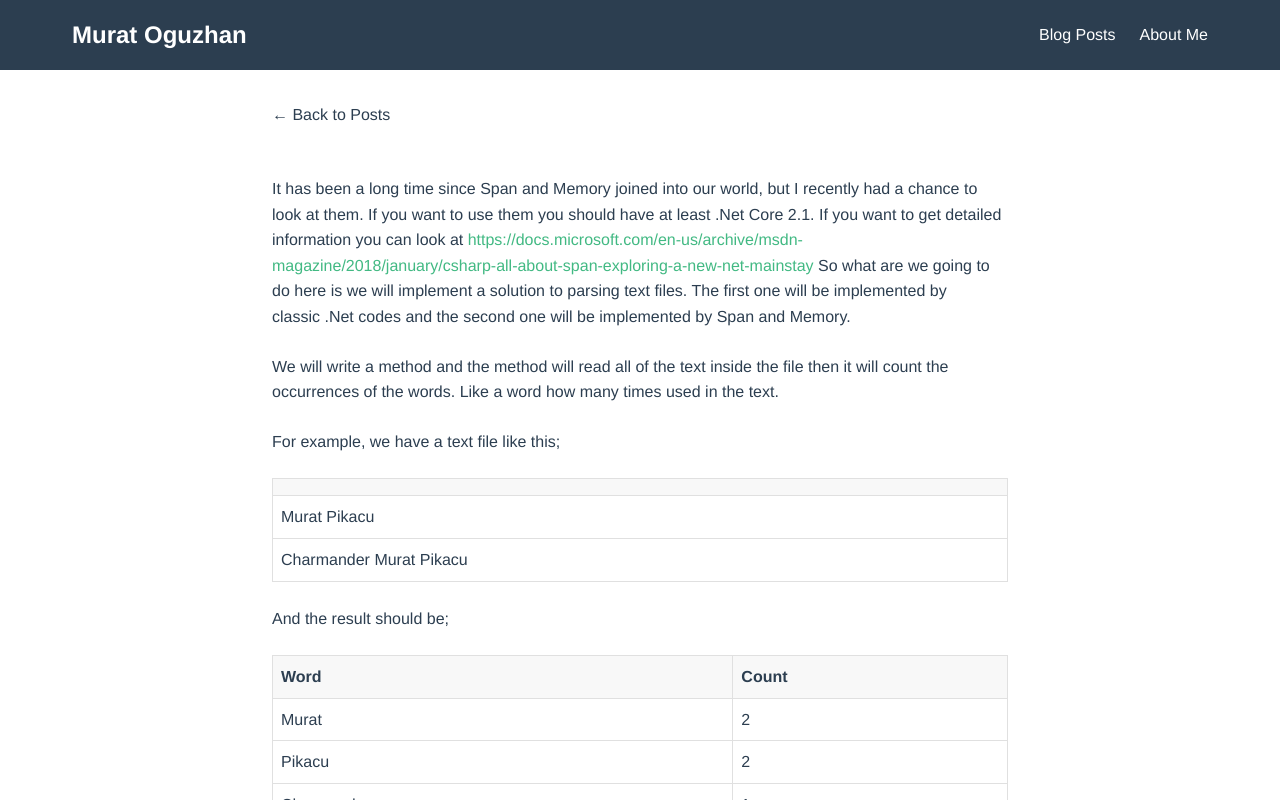
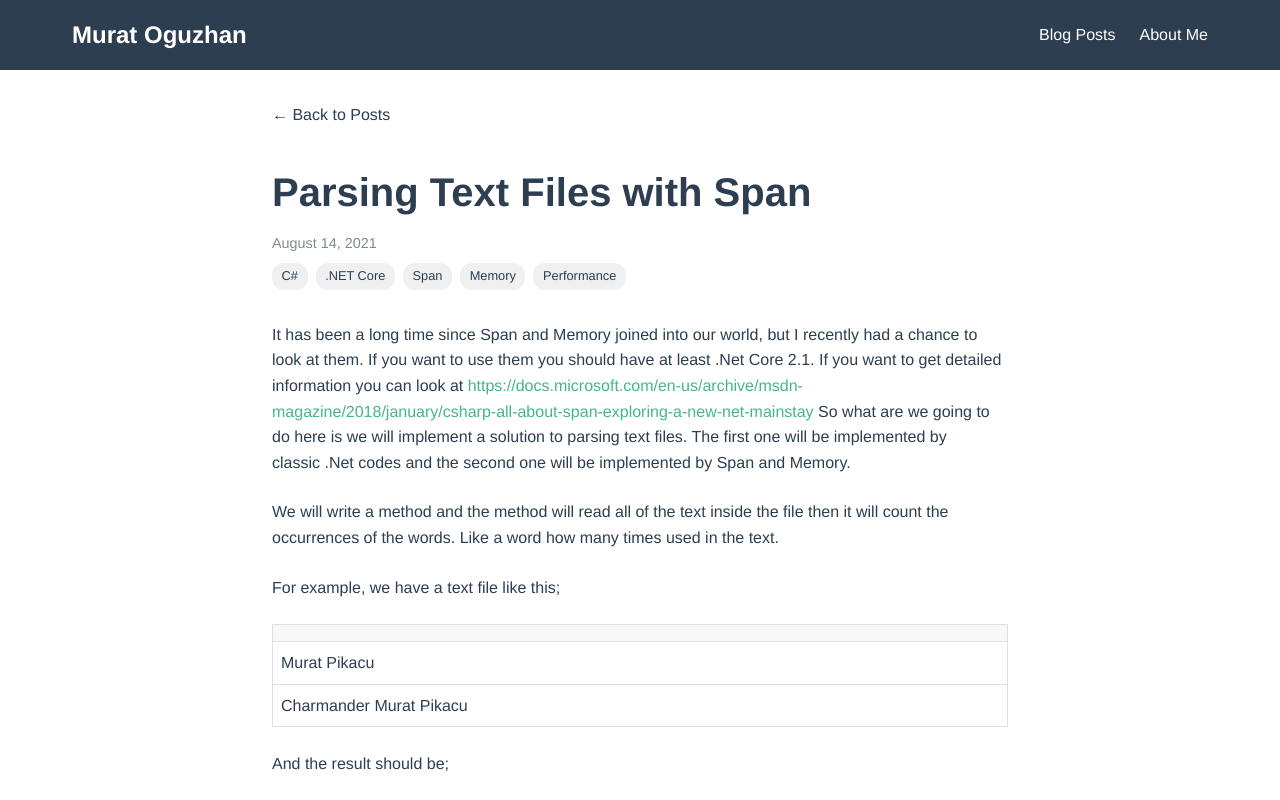
Before and after one commit to muratcanoguzhan/muratcanoguzhan.github.io, a Vue app: page /blog/2021-08-14-parsing-textfile-with-span in a window 1280 px wide. Shown: the top 800 px of the page. Built offline with nearby package versions, Linux system fonts and the light colour scheme.

Commit message:
Update blog post structure with title, date, and tags

```diff
--- a/public/blog-posts/index.json
+++ b/public/blog-posts/index.json
@@ -1,4 +1,14 @@
 [
-  "2021-08-14-parsing-textfile-with-span.md",
-  "2021-12-06-uploading-large-size-files-by-using-azure-blob-storage.md"
+  {
+    "id": "2021-08-14-parsing-textfile-with-span",
+    "title": "Parsing Text Files with Span",
+    "date": "August 14, 2021",
+    "tags": ["C#", ".NET Core", "Span", "Memory", "Performance"]
+  },
+  {
+    "id": "2021-12-06-uploading-large-size-files-by-using-azure-blob-storage",
+    "title": "Uploading Large Size Files by Using Azure Blob Storage",
+    "date": "December 6, 2021",
+    "tags": ["Azure", "Blob Storage", "C#", "File Upload"]
+  }
 ]
--- a/src/views/BlogPost.vue
+++ b/src/views/BlogPost.vue
@@ -13,6 +13,11 @@
     <div v-else>
       <div class="post-header">
         <router-link to="/blog" class="back-link">&larr; Back to Posts</router-link>
+        <h1>{{ postData.title }}</h1>
+        <p class="date">{{ postData.date }}</p>
+        <div class="tags">
+          <span v-for="tag in postData.tags" :key="tag" class="tag">{{ tag }}</span>
+        </div>
       </div>
       <div class="content" v-html="renderedContent"></div>
     </div>
@@ -33,6 +38,11 @@ export default {
   data() {
     return {
       content: '',
+      postData: {
+        title: '',
+        date: '',
+        tags: []
+      },
       loading: true,
       error: null
     }
@@ -56,21 +66,48 @@ export default {
     }
   },
   mounted() {
-    this.fetchBlogPost()
+    this.fetchPostData()
   },
   methods: {
-    async fetchBlogPost() {
+    async fetchPostData() {
       this.loading = true
       this.error = null
 
       try {
-        console.log(`Fetching blog post: ${this.id}.md`)
+        // First, fetch the metadata from index.json
+        const indexResponse = await fetch('/blog-posts/index.json')
+
+        if (!indexResponse.ok) {
+          throw new Error('Failed to fetch blog posts index')
+        }
+
+        const posts = await indexResponse.json()
+        const post = posts.find(p => p.id === this.id)
+
+        if (!post) {
+          throw new Error(`Blog post with ID ${this.id} not found in index`)
+        }
+
+        this.postData = post
+
+        // Now fetch the actual blog post content
+        await this.fetchBlogPost()
+      } catch (err) {
+        console.error('Error fetching post data:', err)
+        this.error = `Failed to load the blog post "${this.id}". ${err.message}`
+        this.loading = false
+      }
+    },
+
+    async fetchBlogPost() {
+      try {
+        console.log(`Fetching blog post content: ${this.id}.md`)
         // Add a cache-busting parameter to prevent browser caching
         const response = await fetch(`/blog-posts/${this.id}.md?_=${new Date().getTime()}`)
 
         if (!response.ok) {
-          console.error(`Blog post not found: ${this.id}.md, status: ${response.status}`)
-          throw new Error(`Blog post not found (${response.status})`)
+          console.error(`Blog post content not found: ${this.id}.md, status: ${response.status}`)
+          throw new Error(`Blog post content not found (${response.status})`)
         }
 
         this.content = await response.text()
@@ -78,8 +115,8 @@ export default {
 
         this.loading = false
       } catch (err) {
-        console.error('Error fetching blog post:', err)
-        this.error = `Failed to load the blog post "${this.id}". Please check that the file exists.`
+        console.error('Error fetching blog post content:', err)
+        this.error = `Failed to load the blog post content for "${this.id}". Please check that the file exists.`
         this.loading = false
       }
     }
@@ -106,6 +143,32 @@ export default {
 
 .post-header {
   margin-bottom: 2rem;
+}
+
+.post-header h1 {
+  font-size: 2.5rem;
+  margin: 1rem 0 0.5rem;
+}
+
+.date {
+  color: #7f8c8d;
+  font-size: 0.9rem;
+  margin-bottom: 0.5rem;
+}
+
+.tags {
+  display: flex;
+  flex-wrap: wrap;
+  gap: 0.5rem;
+  margin-bottom: 1rem;
+}
+
+.tag {
+  background-color: #f0f0f0;
+  color: #2c3e50;
+  font-size: 0.8rem;
+  padding: 0.2rem 0.6rem;
+  border-radius: 12px;
 }
 
 .back-link {
--- a/src/views/Home.vue
+++ b/src/views/Home.vue
@@ -11,6 +11,9 @@
         <div v-for="post in paginatedPosts" :key="post.id" class="blog-card">
           <h2>{{ post.title }}</h2>
           <p class="date">{{ post.date }}</p>
+          <div class="tags">
+            <span v-for="tag in post.tags" :key="tag" class="tag">{{ tag }}</span>
+          </div>
           <p>{{ post.excerpt }}</p>
           <router-link :to="{ name: 'BlogPost', params: { id: post.id }}" class="read-more">
             Read More
@@ -46,7 +49,6 @@ export default {
   data() {
     return {
       blogPosts: [],
-      mdFiles: [],
       loading: true,
       error: null,
       currentPage: 1,
@@ -64,11 +66,11 @@ export default {
     }
   },
   created() {
-    this.fetchAvailableFiles()
+    this.fetchBlogPosts()
   },
   methods: {
-    // Fetch list of available markdown files from index.json
-    async fetchAvailableFiles() {
+    // Fetch blog posts from index.json
+    async fetchBlogPosts() {
       this.loading = true
       this.error = null
 
@@ -79,38 +81,23 @@ export default {
           throw new Error('Failed to fetch blog posts index')
         }
 
-        this.mdFiles = await response.json()
-        console.log(`Found ${this.mdFiles.length} markdown files to load`, this.mdFiles)
+        const posts = await response.json()
+        console.log(`Found ${posts.length} blog posts to load`, posts)
 
-        // Now fetch all blog posts
-        await this.fetchBlogPosts()
-      } catch (err) {
-        console.error('Error fetching blog post index:', err)
-        this.error = 'Failed to load blog posts. Please try again later.'
-        this.loading = false
-      }
-    },
-
-    async fetchBlogPosts() {
-      try {
-        let posts = []
-
-        // Process all Markdown files from the index
-        for (const filename of this.mdFiles) {
+        // Process all posts from the index to add excerpt
+        for (const post of posts) {
           try {
-            const id = filename.replace('.md', '')
-            const response = await fetch(`/blog-posts/${filename}`)
+            const response = await fetch(`/blog-posts/${post.id}.md`)
 
             if (!response.ok) {
-              console.warn(`Could not load blog post: ${filename}`)
+              console.warn(`Could not load blog post: ${post.id}.md`)
               continue
             }
 
             const mdContent = await response.text()
-            const postData = this.extractMetadataFromMarkdown(mdContent, id)
-            posts.push(postData)
+            post.excerpt = this.extractExcerptFromMarkdown(mdContent)
           } catch (err) {
-            console.warn(`Error processing ${filename}:`, err)
+            console.warn(`Error processing ${post.id}:`, err)
           }
         }
 
@@ -133,27 +120,12 @@ export default {
       }
     },
 
-    extractMetadataFromMarkdown(mdContent, id) {
-      // Extract title (first heading)
-      const titleMatch = mdContent.match(/^#\s+(.+)$/m)
-      const title = titleMatch ? titleMatch[1] : id
-
-      // Extract date
-      const dateMatch = mdContent.match(/Date:\s+(.+)$/m)
-      const date = dateMatch ? dateMatch[1] : 'Unknown Date'
-
-      // Extract excerpt (first paragraph after a heading)
-      const paragraphMatch = mdContent.match(/##.+\n\n(.+?)(\n\n|$)/s)
-      const excerpt = paragraphMatch
+    extractExcerptFromMarkdown(mdContent) {
+      // Extract excerpt (first paragraph)
+      const paragraphMatch = mdContent.match(/^(.+?)(\n\n|$)/s)
+      return paragraphMatch
         ? paragraphMatch[1].substring(0, 150) + '...'
-        : mdContent.substring(0, 150).replace(/^#.+\n/, '') + '...'
-
-      return {
-        id,
-        title,
-        date,
-        excerpt: excerpt.trim()
-      }
+        : mdContent.substring(0, 150) + '...'
     }
   }
 }
@@ -193,7 +165,22 @@ h1 {
 .date {
   color: #7f8c8d;
   font-size: 0.9rem;
+  margin-bottom: 0.5rem;
+}
+
+.tags {
+  display: flex;
+  flex-wrap: wrap;
+  gap: 0.5rem;
   margin-bottom: 1rem;
+}
+
+.tag {
+  background-color: #f0f0f0;
+  color: #2c3e50;
+  font-size: 0.8rem;
+  padding: 0.2rem 0.6rem;
+  border-radius: 12px;
 }
 
 .read-more {
```
